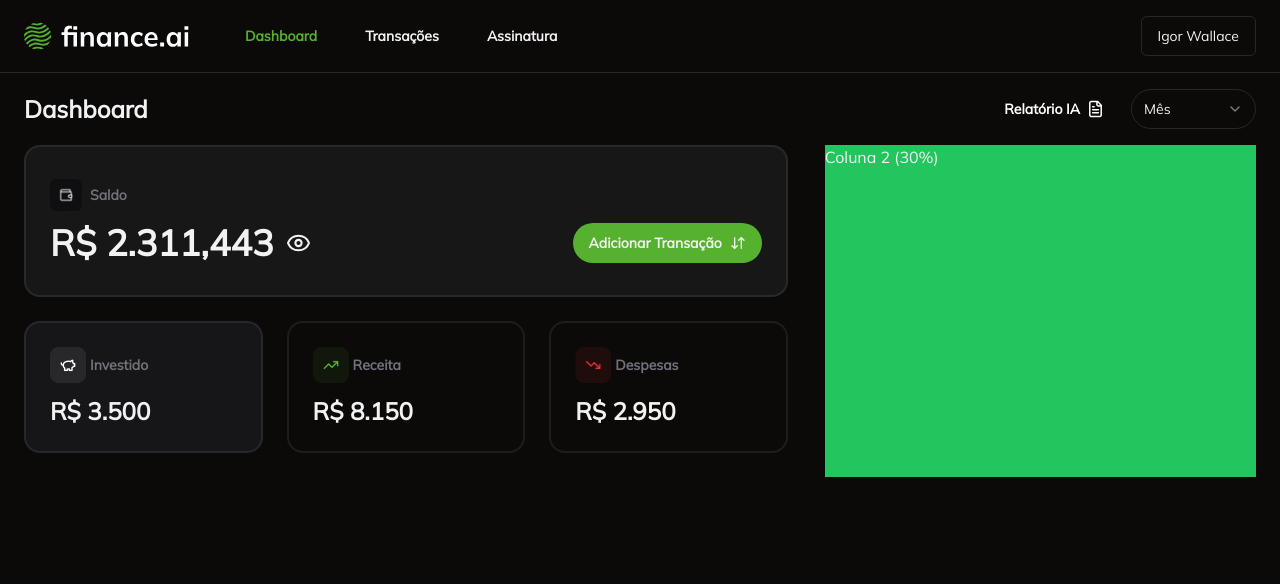
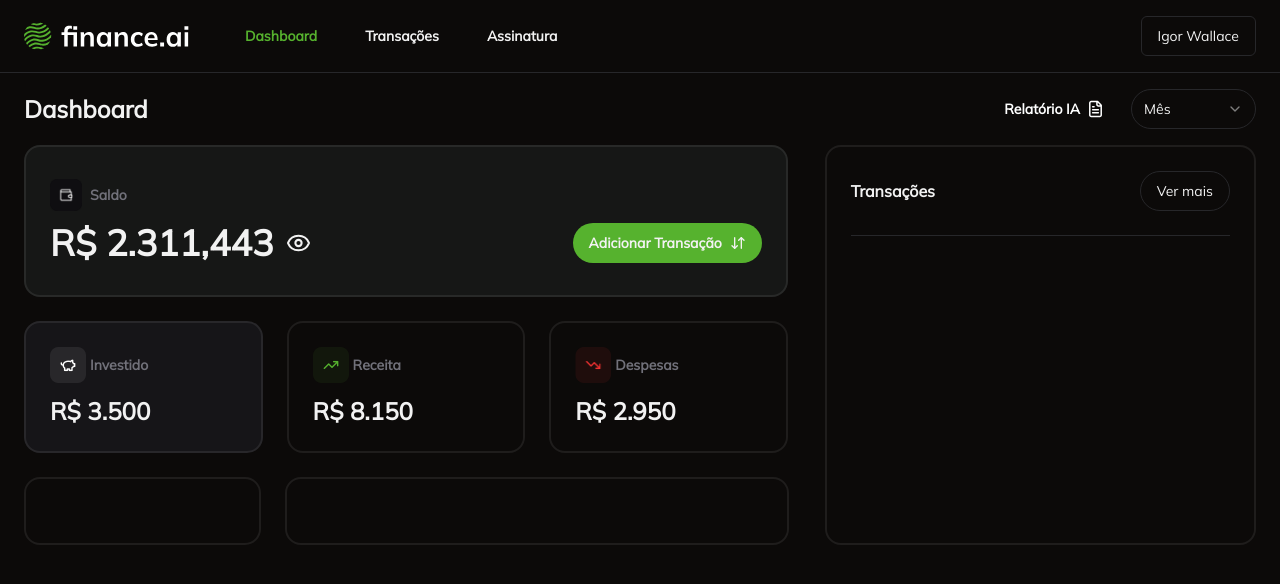
Before and after one commit to Igorwalace/financia.ia-fsw, a Next.js app: page /app/dashboard in a window 1280 px wide. Shown: the top 584 px of the page. Built offline with nearby package versions, Linux system fonts and the light colour scheme; no server answers; sample sign-in values are in the browser's storage.

Commit message:
feat: cards components, chart components

```diff
--- a/app/app/dashboard/cards.tsx
+++ b/app/app/dashboard/cards.tsx
@@ -0,0 +1,63 @@
+import Image from "next/image";
+
+const Cards = () => {
+    return (
+        <>
+            <div className='grid grid-cols-3 gap-6' >
+                {/* card 1 */}
+                <div className='bg-[#161518] rounded-2xl p-6 border-2 grid gap-3 border-white border-opacity-[8%]' >
+                    <div className='flex justify-start items-center gap-1' >
+                        <Image
+                            src="/Icon-piggy.png"
+                            width={36}
+                            height={36}
+                            quality={100}
+                            alt="Icon Piggy"
+                            className=""
+                        />
+                        <h1 className='text-sm font-semibold text-[#71717A]' >
+                            Investido
+                        </h1>
+                    </div>
+                    <h1 className='font-bold text-2xl' >R$ 3.500</h1>
+                </div>
+                {/* card 2 */}
+                <div className='rounded-2xl p-6 border-2 grid gap-3 border-white border-opacity-[8%]' >
+                    <div className='flex justify-start items-center gap-1' >
+                        <Image
+                            src="/Icon-arrow-ganhos.png"
+                            width={36}
+                            height={36}
+                            quality={100}
+                            alt="Icon Arrow Ganhos"
+                            className=""
+                        />
+                        <h1 className='text-sm font-semibold text-[#71717A]' >
+                            Receita
+                        </h1>
+                    </div>
+                    <h1 className='font-bold text-2xl' >R$ 8.150</h1>
+                </div>
+                {/* card 3 */}
+                <div className='rounded-2xl p-6 border-2 grid gap-3 border-white border-opacity-[8%]' >
+                    <div className='flex justify-start items-center gap-1' >
+                        <Image
+                            src="/Icon-arrow-despesas.png"
+                            width={36}
+                            height={36}
+                            quality={100}
+                            alt="Icon Arrow Despesas"
+                            className=""
+                        />
+                        <h1 className='text-sm font-semibold text-[#71717A]' >
+                            Despesas
+                        </h1>
+                    </div>
+                    <h1 className='font-bold text-2xl' >R$ 2.950</h1>
+                </div>
+            </div>
+        </>
+    );
+}
+
+export default Cards;
--- /dev/null
+++ b/app/app/dashboard/chart.tsx
@@ -0,0 +1,11 @@
+const Chart = () => {
+    return (
+        <>
+            <div className='border-2 border-white border-opacity-[8%] rounded-2xl px-6 py-8 ' >
+
+            </div>
+        </>
+    );
+}
+
+export default Chart;
--- /dev/null
+++ b/app/app/dashboard/cols-transactions.tsx
@@ -0,0 +1,18 @@
+import { Button } from "@/app/_components/ui/button";
+import { Separator } from "@/app/_components/ui/separator";
+
+const ColsTransactions = () => {
+    return (
+        <>
+            <div className="border-2 border-white border-opacity-[8%] rounded-2xl p-6 ">
+                <div className='flex items-center justify-between' >
+                    <h1 className='font-bold' >Transações</h1>
+                    <Button variant='outline' className='rounded-[100px] text-sm' >Ver mais</Button>
+                </div>
+                <Separator className='my-6' />
+            </div>
+        </>
+    );
+}
+
+export default ColsTransactions;
--- a/app/app/dashboard/page.tsx
+++ b/app/app/dashboard/page.tsx
@@ -6,6 +6,9 @@ import Saldo from "./saldo";
 import ButtonAddTransctions from "./button-add-transctions";
 import GETSession from "@/app/db/session";
 import { redirect } from "next/navigation";
+import Cards from "./cards";
+import ColsTransactions from "./cols-transactions";
+import Chart from "./chart";
 
 const Dashboard = async () => {
 
@@ -61,63 +64,17 @@ const Dashboard = async () => {
                             <ButtonAddTransctions />
                         </div>
                         {/* Investimento */}
-                        <div className='grid grid-cols-3 gap-6' >
-                            {/* card 1 */}
-                            <div className='bg-[#161518] rounded-2xl p-6 border-2 grid gap-3 border-white border-opacity-[8%]' >
-                                <div className='flex justify-start items-center gap-1' >
-                                    <Image
-                                        src="/Icon-piggy.png"
-                                        width={36}
-                                        height={36}
-                                        quality={100}
-                                        alt="Icon Piggy"
-                                        className=""
-                                    />
-                                    <h1 className='text-sm font-semibold text-[#71717A]' >
-                                        Investido
-                                    </h1>
-                                </div>
-                                <h1 className='font-bold text-2xl' >R$ 3.500</h1>
-                            </div>
-                            {/* card 2 */}
-                            <div className='rounded-2xl p-6 border-2 grid gap-3 border-white border-opacity-[8%]' >
-                                <div className='flex justify-start items-center gap-1' >
-                                    <Image
-                                        src="/Icon-arrow-ganhos.png"
-                                        width={36}
-                                        height={36}
-                                        quality={100}
-                                        alt="Icon Arrow Ganhos"
-                                        className=""
-                                    />
-                                    <h1 className='text-sm font-semibold text-[#71717A]' >
-                                        Receita
-                                    </h1>
-                                </div>
-                                <h1 className='font-bold text-2xl' >R$ 8.150</h1>
-                            </div>
-                            {/* card 3 */}
-                            <div className='rounded-2xl p-6 border-2 grid gap-3 border-white border-opacity-[8%]' >
-                                <div className='flex justify-start items-center gap-1' >
-                                    <Image
-                                        src="/Icon-arrow-despesas.png"
-                                        width={36}
-                                        height={36}
-                                        quality={100}
-                                        alt="Icon Arrow Despesas"
-                                        className=""
-                                    />
-                                    <h1 className='text-sm font-semibold text-[#71717A]' >
-                                        Despesas
-                                    </h1>
-                                </div>
-                                <h1 className='font-bold text-2xl' >R$ 2.950</h1>
+                        <Cards />
+                        <div className='grid grid-cols-[31%_66%] justify-between gap-6' >
+                            {/* Gráfico */}
+                            <Chart />
+                            {/* categoria */}
+                            <div className='border-2 border-white border-opacity-[8%] rounded-2xl px-6 py-8 ' >
+
                             </div>
                         </div>
-                        {/* Gráfico */}
-                        <div></div>
                     </div>
-                    <div className="bg-green-500 h-full">Coluna 2 (30%)</div>
+                    <ColsTransactions />
                 </div>
             </div>
         </>
```
